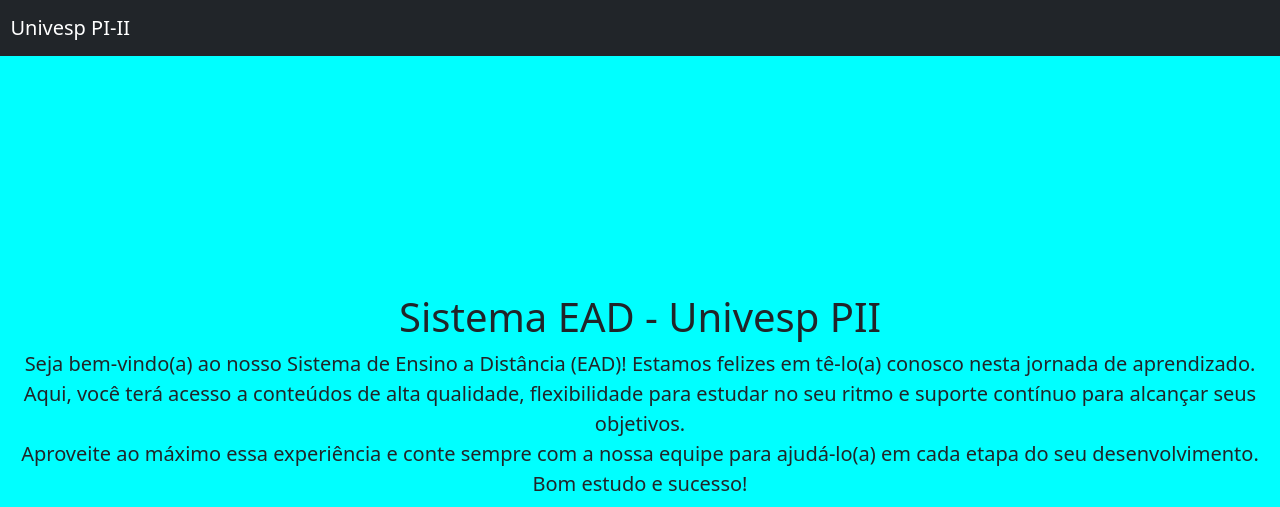
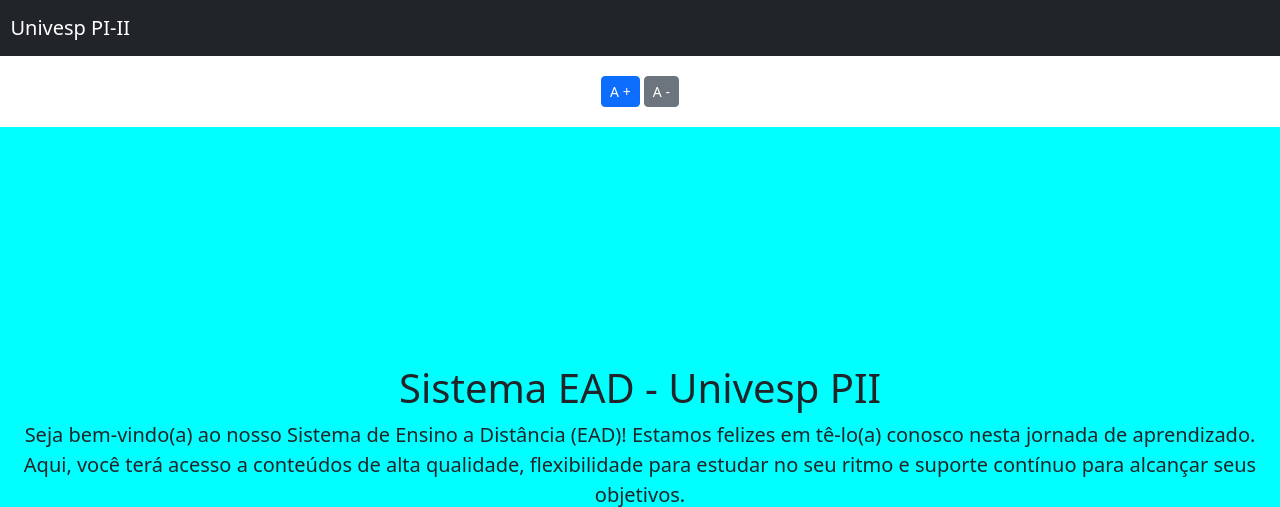
Before and after one commit to WagnerBregantin/Plataforma-de-cursos-EAD---PI, a Django app: page / in a window 1280 px wide. Shown: the top 507 px of the page. Run offline with Django 5.2, Linux system fonts and the light colour scheme; some libraries are stand-ins or nearby versions.

Commit message:
Atualização

```diff
--- a/cursos/templates/home.html
+++ b/cursos/templates/home.html
@@ -5,7 +5,10 @@
 
 {% endblock%}
 
+
 {% block 'body' %}
+
+
 
 
 <div class="wrapper">
--- a/templates/base.html
+++ b/templates/base.html
@@ -5,6 +5,40 @@
     <meta name="viewport" content="width=device-width, initial-scale=1, shrink-to-fit=no">
     <link rel="stylesheet" href="https://cdn.jsdelivr.net/npm/bootstrap@4.6.0/dist/css/bootstrap.min.css">
     <title>{% block 'titulo'%}{% endblock %}</title>
+
+    <style>
+      /* Cor de fundo para a página */
+      body {
+          font-size: 16px; /* Tamanho de fonte padrão */
+          background-color: #00ffff;
+          color: #333;
+          font-family: Arial, sans-serif;
+          margin: 20px;
+      }
+
+      /* Estilo dos botões */
+      .font-size-buttons {
+          margin: 20px 0;
+      }
+
+      button {
+          background-color: #4CAF50;
+          color: white; /* Texto branco */
+          padding: 10px 20px;
+          border: none;
+          border-radius: 5px;
+          cursor: pointer;
+          font-size: 16px;
+      }
+
+      button:hover {
+          background-color: #45a049; /* Verde escuro ao passar o mouse */
+      }
+  </style>
+
+
+
+
     {% block 'head' %}{% endblock %}
   </head>
   <body>
@@ -18,6 +52,46 @@
     </nav>
     <script src="https://code.jquery.com/jquery-3.5.1.slim.min.js"></script>
     <script src="https://cdn.jsdelivr.net/npm/bootstrap@4.6.0/dist/js/bootstrap.bundle.min.js" ></script>
+
+
+
+
+    <!-- Botões para aumentar e diminuir a fonte -->
+    <div class="font-size-buttons">
+        <button class="btn btn-primary btn-sm" onclick="aumentarFonte()">A + </button>
+        <button class="btn btn-secondary btn-sm" onclick="diminuirFonte()">A - </button>
+    </div>
+
+    <script>
+        // Função para aumentar o tamanho da fonte de todos os elementos de texto
+        function aumentarFonte() {
+            // Seleciona todos os elementos de texto (h1, p, li, etc.)
+            var elementosTexto = document.querySelectorAll('p, h1, h2, h3, h4, h5, h6, li, a, span, div');
+
+            // Itera sobre cada elemento e ajusta o tamanho da fonte
+            elementosTexto.forEach(function(elemento) {
+                var estiloAtual = window.getComputedStyle(elemento, null).getPropertyValue('font-size');
+                var tamanhoAtual = parseFloat(estiloAtual);
+                elemento.style.fontSize = (tamanhoAtual + 2) + 'px';
+            });
+        }
+
+        // Função para diminuir o tamanho da fonte de todos os elementos de texto
+        function diminuirFonte() {
+            // Seleciona todos os elementos de texto (h1, p, li, etc.)
+            var elementosTexto = document.querySelectorAll('p, h1, h2, h3, h4, h5, h6, li, a, span, div');
+
+            // Itera sobre cada elemento e ajusta o tamanho da fonte
+            elementosTexto.forEach(function(elemento) {
+                var estiloAtual = window.getComputedStyle(elemento, null).getPropertyValue('font-size');
+                var tamanhoAtual = parseFloat(estiloAtual);
+                elemento.style.fontSize = (tamanhoAtual - 2) + 'px';
+            });
+        }
+    </script>
+
+
+
     {% block 'body'%}{% endblock %}
 
 
```
Also changed, not shown: db.sqlite3, media/aulas/aaaa.PNG (deleted), media/thumb_cursos/Design_sem_nome_32.png (deleted), media/thumb_cursos/Iniciar_2.png (deleted), media/thumb_cursos/Matemática.png (added), media/thumb_cursos/Matemática_XY9oDUb.png (added), media/thumb_cursos/batatta.jpg (deleted), 5 other files.
